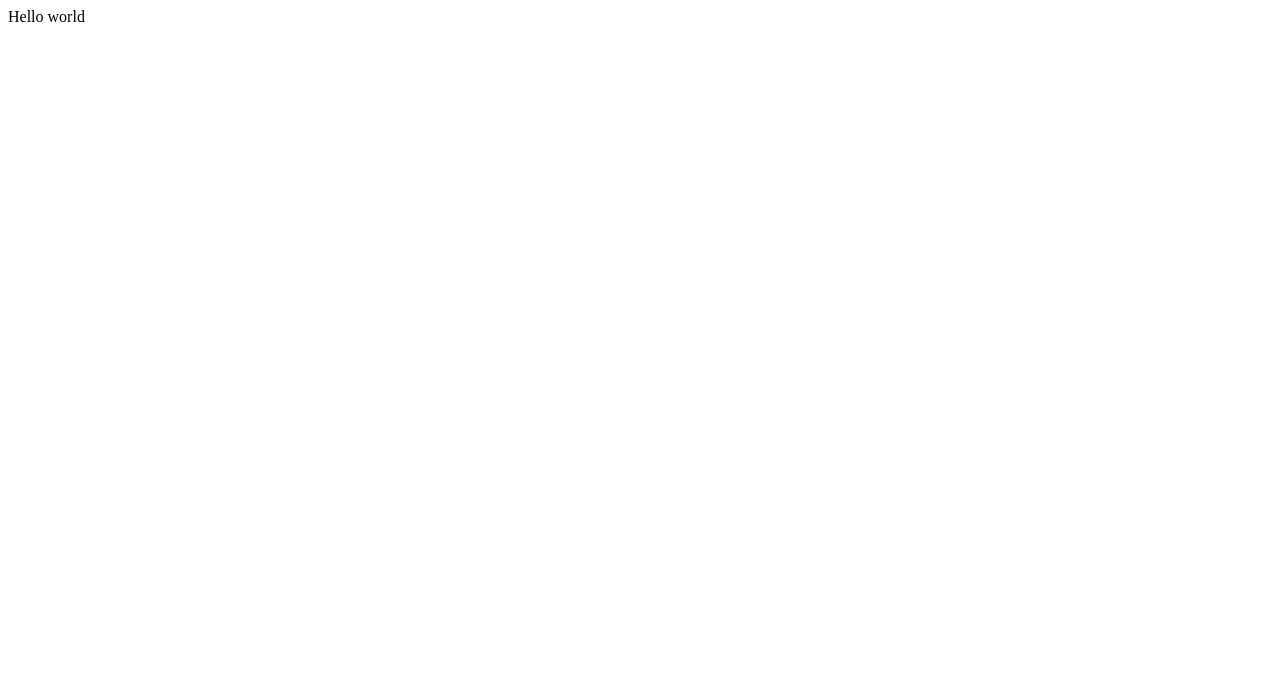
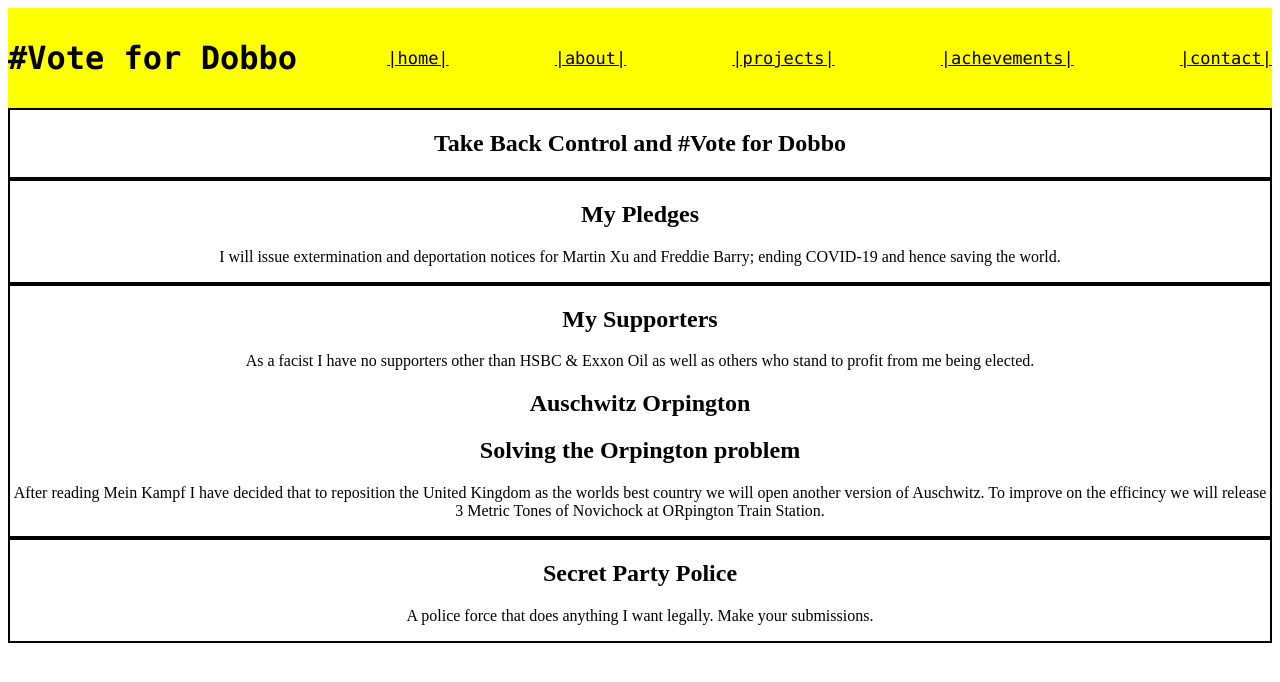
Before and after one commit to TelmoElmo/Dobbo-for-PM, a plain HTML site: page index.html in a window 1280 px wide. Drawn offline with Linux system fonts and the light colour scheme.

Commit message:
New Homepage

```diff
--- a/index.html
+++ b/index.html
@@ -1,13 +1,91 @@
 <!DOCTYPE html>
-<html>
-  <head>
-    <meta charset="utf-8">
-    <meta name="viewport" content="width=device-width">
-    <title>replit</title>
-    <link href="style.css" rel="stylesheet" type="text/css" />
-  </head>
-  <body>
-    Hello world
-    <script src="script.js"></script>
-  </body>
+<html lang="en">
+<head>
+<title>#Vote for Dobbo</title>
+
+<style>
+body{
+	display:flex;
+	flex-direction:column;
+	column-gap:0px;
+
+
+}
+header{
+	display:flex;
+	flex-direction:row;
+	align-items : center;
+	justify-content:center;
+	width:100%;
+	height:100px;
+	background-color:yellow;
+	font-family: "Lucida Console", "Courier New", monospace;
+}
+.container2{
+	width:70%;
+	display:flex;
+	flex-direction:row;
+	align-items : center;
+	justify-content:space-between;
+	font-size:17px;
+}
+
+.container{
+	width:30%;
+
+}
+section{
+	text-align:center;
+	background-color:white;
+	border:2px solid black;
+
+}
+a{
+	font-size:17px;
+	color:black;
+}
+li{
+	text-align:left;
+
+}
+
+
+</style>
+</head>
+<body>
+	<header>
+		<div class="container">
+		<h1>#Vote for Dobbo</h1>
+		</div>
+		<div class="container2">
+			<div class="Home"><a href="#home">|home|</a></div>
+			<div class="about"><a href="#about">|about|</a></div>
+			<div class="projects"><a href="#projects">|projects|</a></div>
+			<div class="My friends/fans"><a href="#stuff">|achevements| </a></div>
+			<div class="contact"><a href="#contact">|contact| </a></div>
+		</div>
+	</div>
+	</header>
+	<section id="home">
+	<h1>Take Back Control and #Vote for Dobbo</h1>
+	</section>
+	<section id="about">
+	<h2>My Pledges</h2>
+	<p>I will issue extermination and deportation notices for Martin Xu and Freddie Barry; ending COVID-19 and hence saving the world.</p>
+	</section>
+	<section id="stuff">
+	<h2>My Supporters</h2>
+	<p>As a facist I have no supporters other than HSBC & Exxon Oil as well as others who stand to profit from me being elected.</p>
+	<h1>Auschwitz Orpington</h1>
+	<h2>Solving the Orpington problem</h2>
+	<p>After reading Mein Kampf I have decided that to reposition the United Kingdom as the worlds best country we will open another version of Auschwitz. To improve on the efficincy we will release 3 Metric Tones of Novichock at ORpington Train Station.</p>
+	</section>
+	<section id="contact">
+	<h2>Secret Party Police</h2>
+	<p>A police force that does anything I want legally. Make your submissions.</p>
+
+	</section>
+</body>
+
+
 </html>
```
